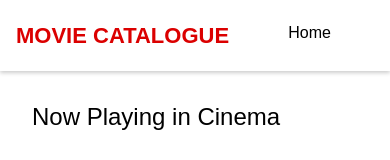
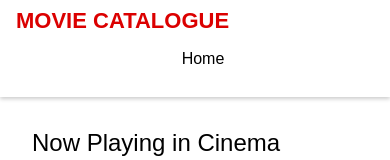
Before and after one commit to rajastra/movie-list, a Next.js app: page / in a window 390 px wide. Shown: the top 160 px of the page. Built offline with nearby package versions, Linux system fonts and the light colour scheme; no server answers.

Commit message:
update style

```diff
--- a/styles/globals.css
+++ b/styles/globals.css
@@ -25,6 +25,14 @@ body {
   top: 0;
   z-index: 99;
   box-shadow: 0 2px 4px 0 rgba(0, 0, 0, 0.2);
+}
+
+@media screen and (max-width: 25em) {
+  .app-bar {
+    grid-template-columns: 1fr;
+    grid-template-rows: auto auto;
+    gap: 0;
+  }
 }
 
 .app-bar .app-bar__menu {
```
